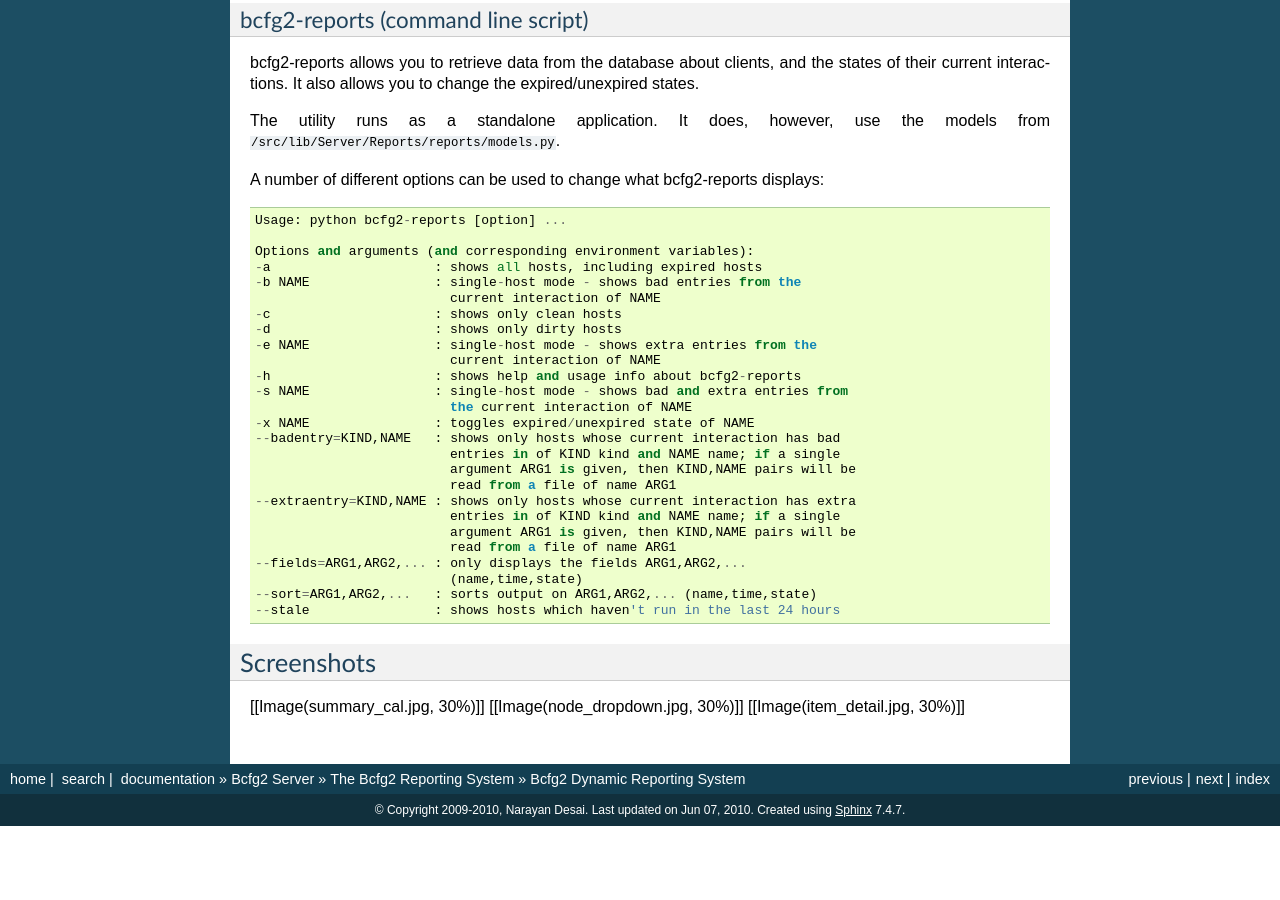
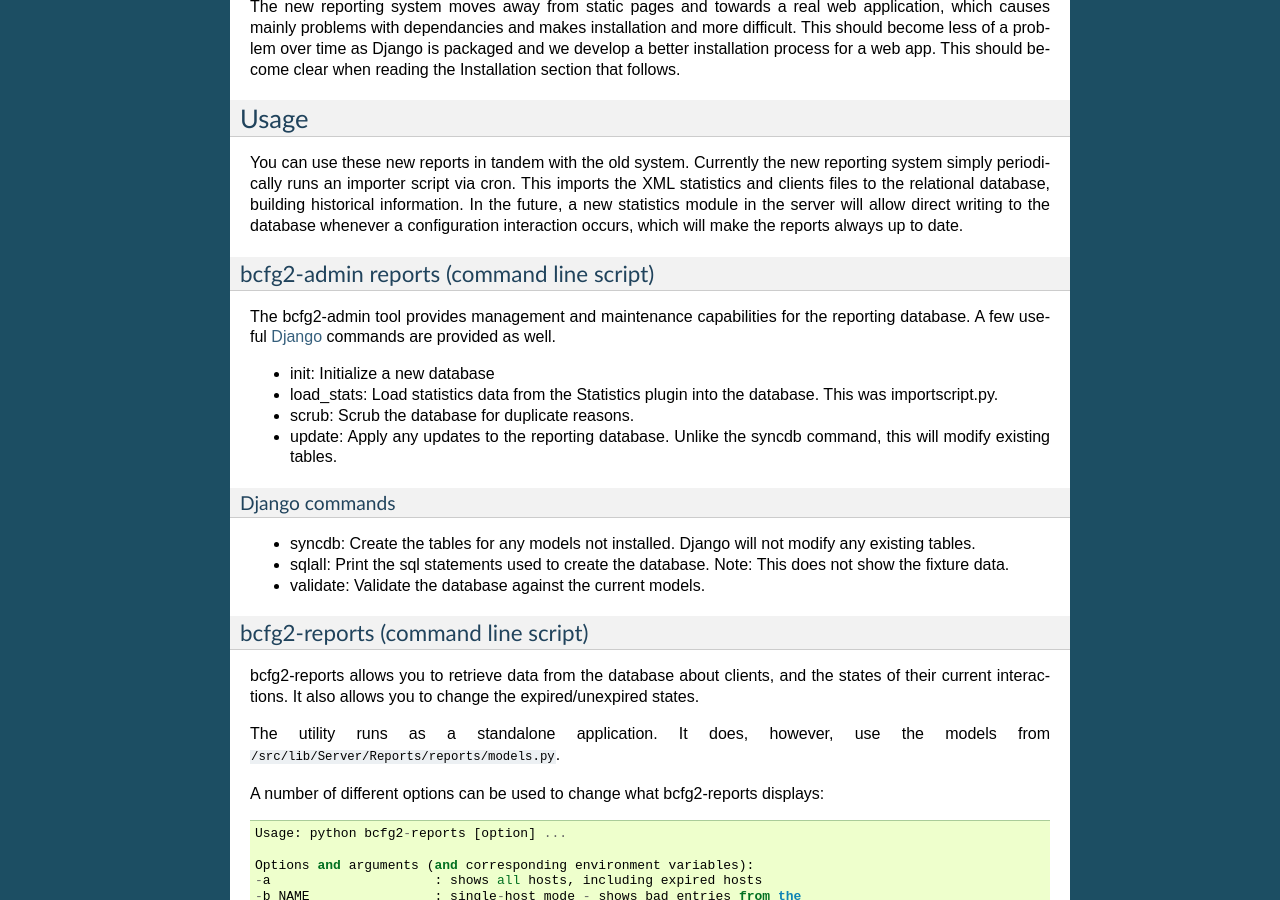
Before and after one commit to Bcfg2/bcfg2, a Sphinx documentation site: the page built from doc/server/reports/dynamic.txt, in a window 1280 px wide and 900 px high, scrolled down 2915 px. Built offline with Sphinx 7.4.7, drawn with Linux system fonts in a browser that asks for light colours; before the commit the page ends 3741 px from its top, so only the background shows below that; some of the changed text lies outside the part shown.

Commit message:
Update the online docs to include bcfg2-admin reports information.
git-svn-id: https://svn.mcs.anl.gov/repos/bcfg/trunk/bcfg2@5900 ce84e21b-d406-0410-9b95-82705330c041

```diff
--- a/doc/server/reports/dynamic.txt
+++ b/doc/server/reports/dynamic.txt
@@ -22,17 +22,19 @@
 
 Be sure to include the specified fields included the example ``bcfg2.conf``
 file. These can be specified in either ``/etc/bcfg2.conf``, if it is readable
-by the webserver user, or ``/etc/bcfg2-web.conf``.
+by the webserver user, or ``/etc/bcfg2-web.conf``.  Any database supported
+by Django can be used.  If you are not using sqlite (the default choice),
+please see the :ref:`alternative-databases` section below.  Distributed
+environments can share a single remote database for reporting.
 
-Inside the ``bcfg2-tarball/examples/`` directory from the
-tarball you will find ``brpt.sqlite``. Copy this file to
-``<path-to-bcfg2-repository>/etc/brpt.sqlite``.
-
-If you are not using sqlite (the default choice), please see the
-:ref:`alternative-databases` section below.
+Run ``/usr/sbin/bcfg2-admin reports init`` to initialize
+the database.  If you're using sqlite, make sure the webserver
+can write to the database.
 
 The recommended statistics plugin is DBStats. To use it, add it to the
-**plugins** line in your ``bcfg2.conf``.
+**plugins** line in your ``bcfg2.conf``.  Alternatively, the Statistics
+plugin can be used in conjunction with a crontab entry to run
+``/usr/sbin/bcfg2-admin reports load_stats``.
 
 Restart the Bcfg2 server. Run a client in dryrun mode in order to get
 the client's statistics loaded into the database.
@@ -125,7 +127,19 @@
 ------------------------------
 
 If you choose to use a different database, you'll need to edit
-``/etc/bcfg2.conf``.
+``/etc/bcfg2.conf``.  These fields should be updated in the
+``statistics`` section:
+
+* database_engine
+
+  * ex: database_engine = mysql
+  * ex: database_engine = postgresql_psycopg2
+
+* database_name
+* database_user
+* database_password
+* database_host
+* database_port (optional)
 
 Summary and Features
 ====================
@@ -176,6 +190,28 @@
 database whenever a configuration interaction occurs, which will make
 the reports always up to date.
 
+bcfg2-admin reports (command line script)
+-----------------------------------------
+
+The bcfg2-admin tool provides management and maintenance capabilities for
+the reporting database.  A few useful `Django <http://www.djangoproject.com>`_
+commands are provided as well.
+
+* init: Initialize a new database
+* load_stats:  Load statistics data from the Statistics plugin into the
+  database.  This was importscript.py.
+* scrub:  Scrub the database for duplicate reasons.
+* update:  Apply any updates to the reporting database.  Unlike the syncdb
+  command, this will modify existing tables.
+
+Django commands
+^^^^^^^^^^^^^^^^^^^^^^^^^^^^^^^^^^
+* syncdb:  Create the tables for any models not installed.  Django will
+  not modify any existing tables.
+* sqlall:  Print the sql statements used to create the database.  Note:
+  This does not show the fixture data.
+* validate:  Validate the database against the current models.
+
 bcfg2-reports (command line script)
 -----------------------------------
 
```
